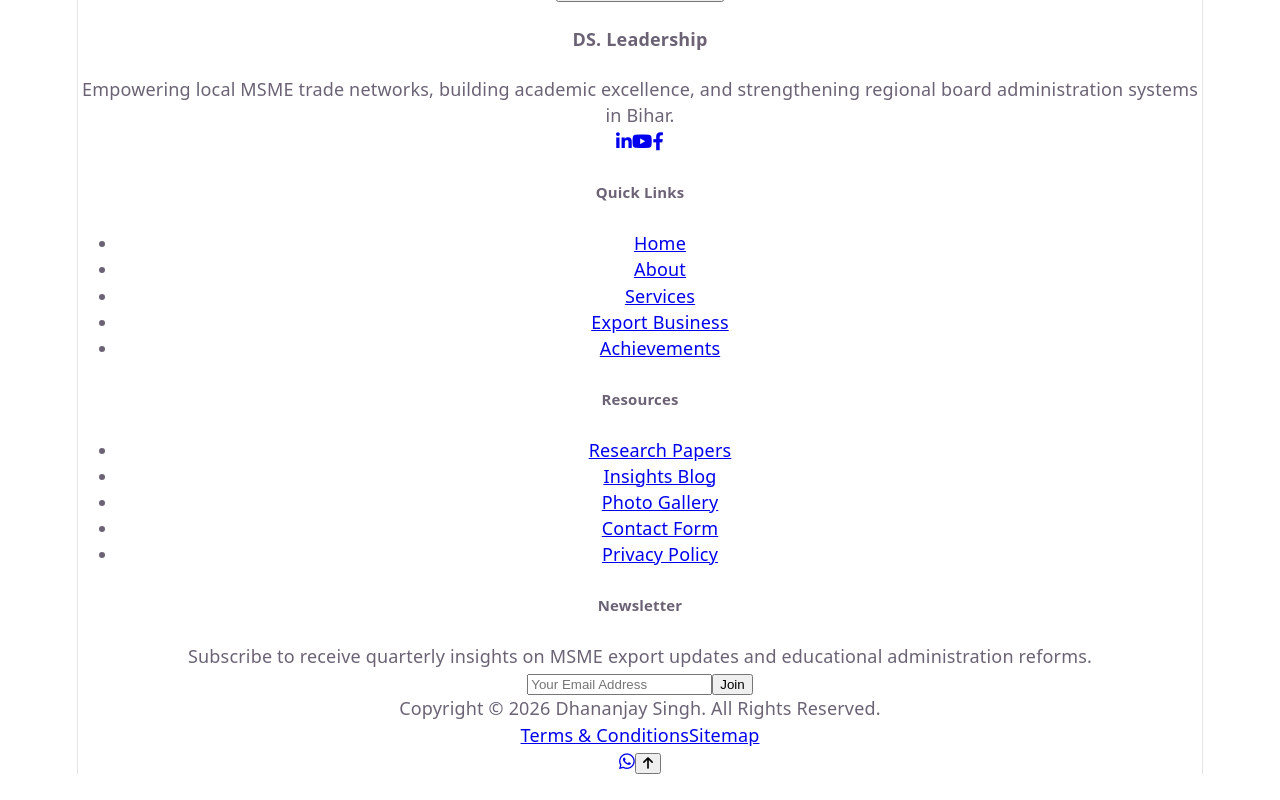
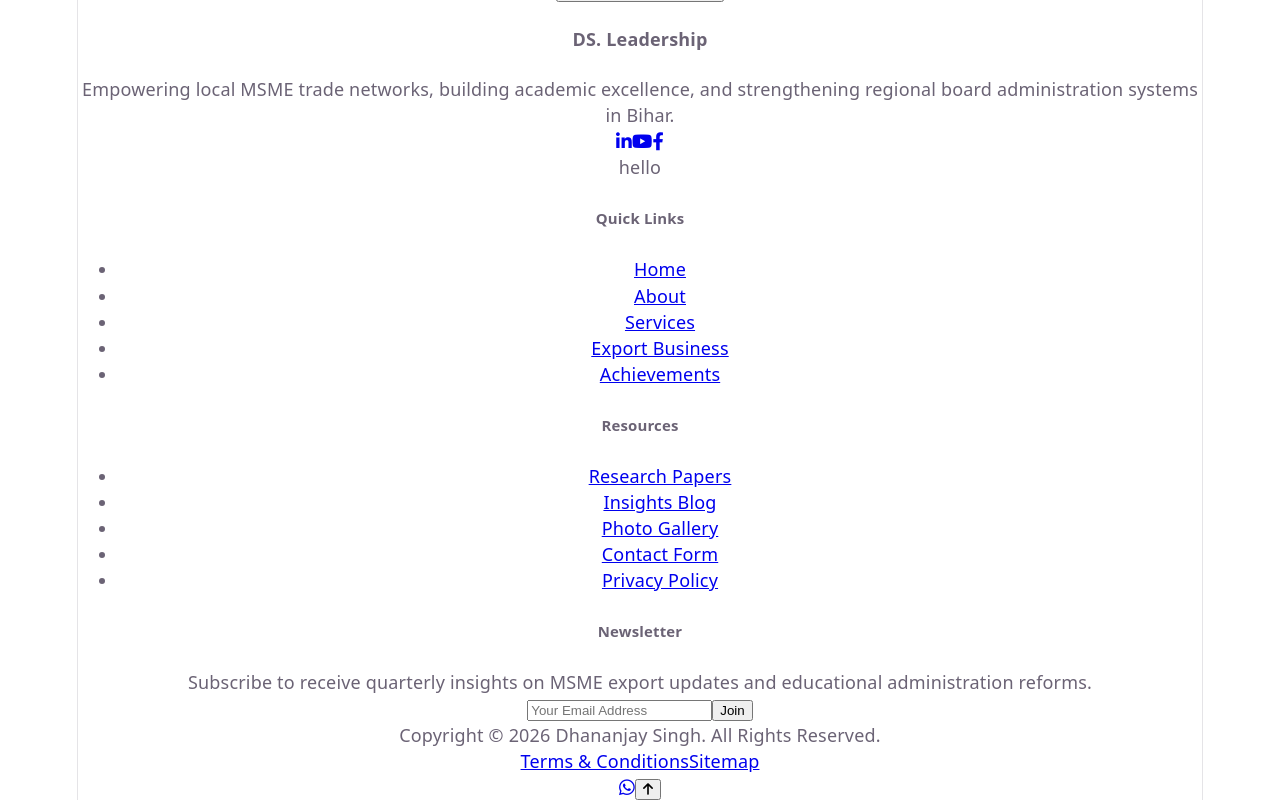
Before and after one commit to Aaditya2302/Dhananjay_Portfolio, a React (Vite) app: page / in a window 1280 px wide. Shown: the part 9607-10407 px from the top of the page. Before the commit the page ends 10381 px from the top, so only its background shows below. Built offline with nearby package versions, Linux system fonts and the light colour scheme; the HTML template or start-up script is replaced by a standard one.

Commit message:
changes in footer

```diff
--- a/src/components/layout/Footer.jsx
+++ b/src/components/layout/Footer.jsx
@@ -61,6 +61,9 @@ const Footer = () => {
             >
               <i className="fa-brands fa-x-twitter"></i>
             </a>
+            <div>
+              hello
+            </div>
           </div>
         </div>
 
```
